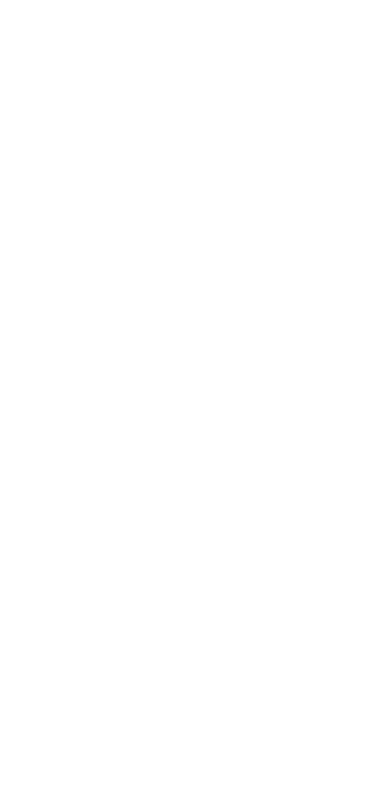
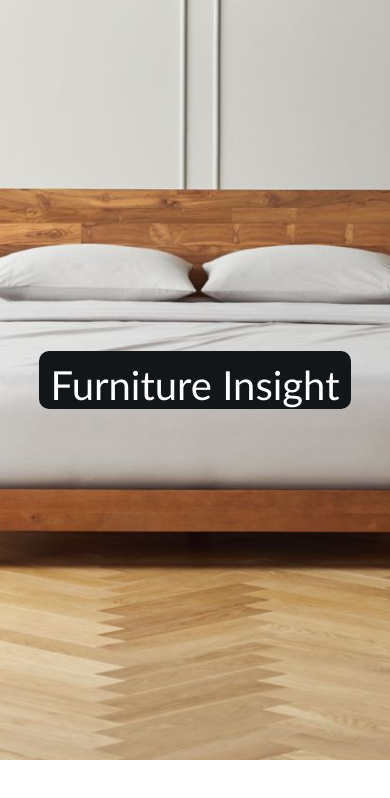
Before and after one commit to Furniture-Insight/furniture-insight-frontend, a React (Create React App) app in the folder furniture-insight-frontend/: page /home in a window 390 px wide. Before the commit this address had no page. Shown: the top 798 px of the page. Built offline with nearby package versions, Linux system fonts and the light colour scheme.

Commit message:
Home page v0.1

```diff
--- a/furniture-insight-frontend/public/styles.css
+++ b/furniture-insight-frontend/public/styles.css
@@ -20,4 +20,100 @@
     margin-left: auto;
     margin-right: auto;
     width: 50%;
+}
+
+.home {
+    width: 100%;
+    height: 90vh;
+    display: flex;
+    justify-content: center;
+    align-items: left;
+    flex-direction: column;
+    background-position: center;
+    background-repeat: no-repeat;
+    background-size: cover;
+    font-family: "Gill Sans", "Gill Sans MT", Calibri, "Trebuchet MS", sans-serif;
   }
+
+.headerContainer {
+    width: auto;
+    margin-left: 50px;
+}
+
+.headerContainer h1 {
+    justify-content: center;
+    align-items: center;
+    font-size: 90px;
+    height: 60px;
+    font-weight: 50;
+    color: black;
+}
+
+.headerContainer p {
+    padding: 0;
+    font-size: 40px;
+    font-weight: lighter;
+    color: black;
+}
+
+.headerContainer button {
+  color: black;
+    border: none;
+    border-radius: 5px;
+    cursor: pointer;
+    justify-content: center;
+    background-color: #121619;
+    height: 50px;
+    width: 180px;
+    color: white;
+    text-decoration: none;
+    font-size: 20px;
+}
+
+.headerContainer button:hover {
+    background-color: #07090a;
+    cursor: pointer;
+    transition: 0.3s ease-in;
+}
+
+@media only screen and (max-width: 650px) {
+    .home {
+      justify-content: center;
+      align-items: center;
+    }
+
+    .headerContainer {
+      margin-left: 0px;
+      border-radius: 10px;
+      padding: 10px;
+      width: 80%;
+      display: flex;
+      justify-content: center;
+      align-items: center;
+      flex-direction: column;
+      background-color: #121619;
+      color: white;
+    }
+
+    .headerContainer h1 {
+      font-size: 40px;
+      height: 30px;
+      color: white;
+    }
+
+    .headerContainer p {
+      font-size: 30px;
+      color: white;
+    }
+
+    .headerContainer button {
+      background-color: white;
+      color: #121619;
+      margin-bottom: 30px;
+    }
+
+    .headerContainer button:hover {
+      background-color: rgb(225, 225, 225);
+      color: #121619;
+    }
+}
--- a/furniture-insight-frontend/src/App.js
+++ b/furniture-insight-frontend/src/App.js
@@ -4,7 +4,8 @@ import Login from "./components/pages/Login";
 import SignUp from "./components/pages/SignUp";
 import RecoverPass from "./components/pages/RecoverPass";
 import Layout from "./components/Layout";
-import Store from "./components/Store";
+import Store from "./components/pages/Store";
+import Home from "./components/pages/Home";
 
 function App() {
     return (
@@ -14,7 +15,8 @@ function App() {
                 <Route path="login" element={<Login/>}></Route>
                 <Route path="signup" element={<SignUp/>}></Route>
                 <Route path="recoverpass" element={<RecoverPass/>}></Route>
-                <Route path="Store" element={<Store/>}></Route>
+                <Route path="home" element={<Home/>}></Route>
+                <Route path="store" element={<Store/>}></Route>
             </Routes>
         </BrowserRouter>
     );
--- a/furniture-insight-frontend/src/components/Layout.js
+++ b/furniture-insight-frontend/src/components/Layout.js
@@ -16,6 +16,9 @@ function Layout() {
                             <Link to="/recoverpass">RecoverPassword</Link>
                         </li>
                         <li>
+                            <Link to="/home">Home</Link>
+                        </li>
+                        <li>
                             <Link to="/store">Store</Link>
                         </li>
                     </ul>
--- a/furniture-insight-frontend/src/components/pages/Home.js
+++ b/furniture-insight-frontend/src/components/pages/Home.js
@@ -1,12 +1,14 @@
 import React from "react";
+import BannerImage from "../images/bed.jpg"
 
 function Home() {
-    return(
-        <div>
-            <div>
-
+    return (
+        <div className="home" style={{ backgroundImage: `url(${BannerImage})` }}>
+            <div className="headerContainer">
+                <h1> Furniture Insight </h1>
             </div>
         </div>
-    )
+    );
 }
+
 export default Home;
```
Also changed, not shown: furniture-insight-frontend/src/components/pages/Store.js (renamed from furniture-insight-frontend/src/components/Store.js, +4 -4 lines).
